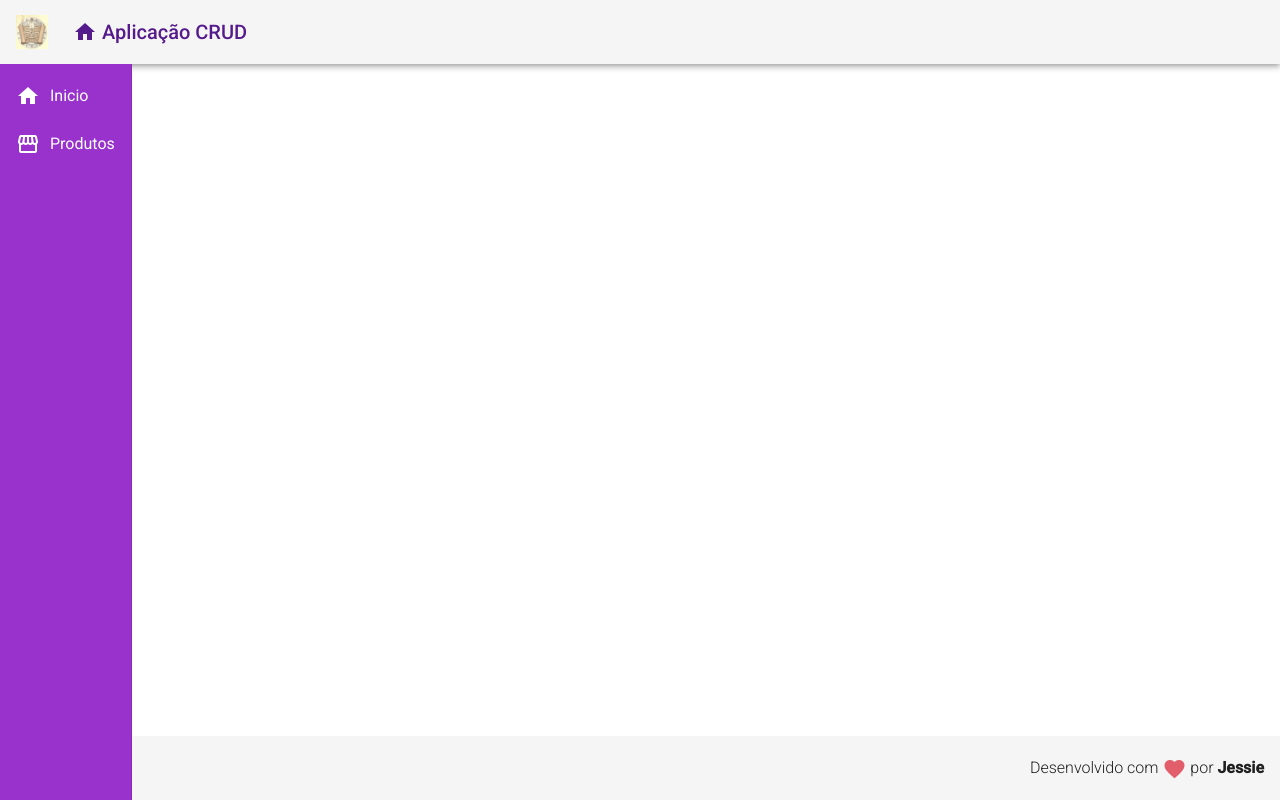
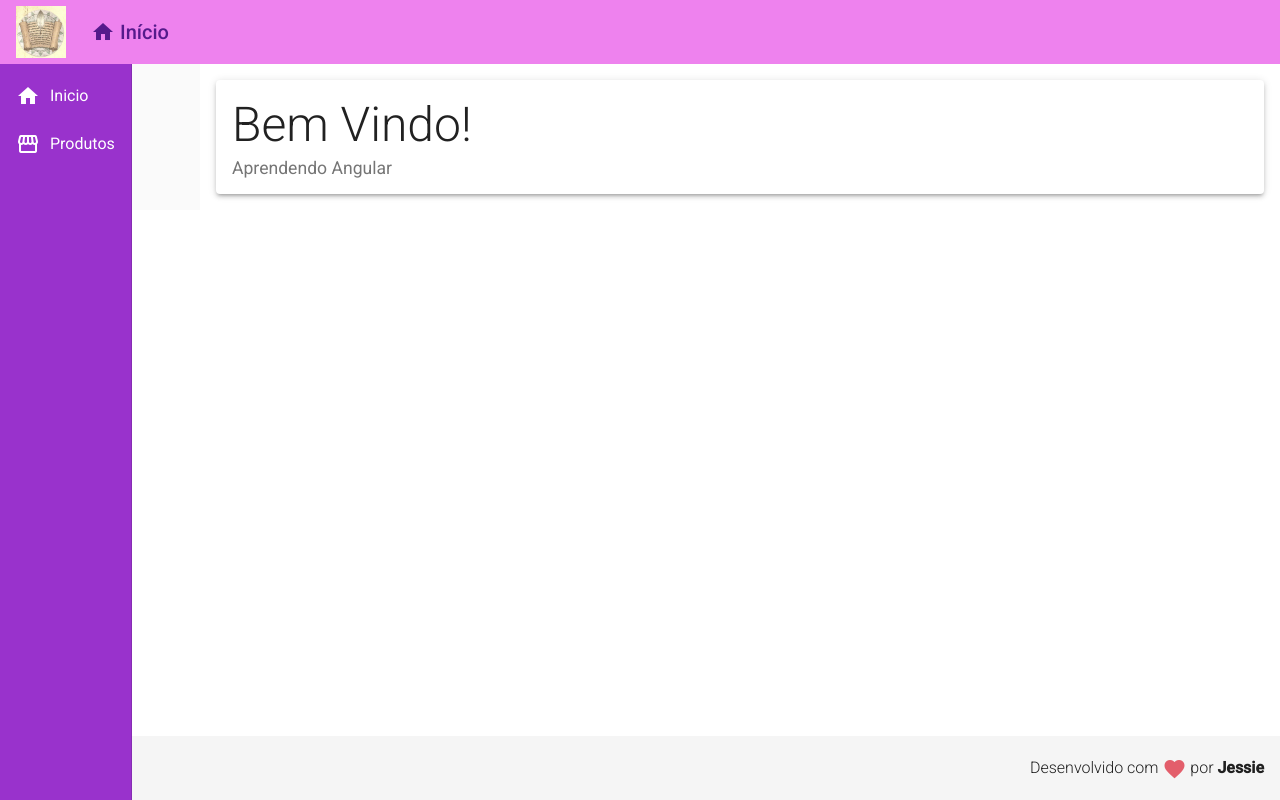
Before and after one commit to Shayalla/angular, an Angular app in the folder frontend/: page / in a window 1280 px wide. Built offline with nearby package versions, Linux system fonts and the light colour scheme.

Commit message:
criado home e linter arrumado

```diff
--- a/frontend/src/app/components/template/header/header.component.css
+++ b/frontend/src/app/components/template/header/header.component.css
@@ -1,6 +1,7 @@
 .header {
   display: flex;
   align-items: center;
+  background-color: violet;
 }
 
 .header a {
@@ -10,7 +11,7 @@
 }
 
 .header .logo {
-  max-width: 32px;
+  max-width: 50px;
 }
 
 .header .title-group {
--- a/frontend/src/app/components/template/header/header.component.html
+++ b/frontend/src/app/components/template/header/header.component.html
@@ -1,15 +1,13 @@
 <mat-toolbar class="header mat-elevation-z4">
   <span>
     <a href="">
-            <img src="assets/img/deusa.jpg" alt="logo" class="logo">
+      <img src="assets/img/deusa.jpg" alt="logo" class="logo" />
     </a>
   </span>
   <span class="title-group">
     <a href="">
-            <i class="material-icons">
-                home
-            </i>
-            Aplicação CRUD
+      <i class="material-icons"> home </i>
+      Início
     </a>
   </span>
 </mat-toolbar>
--- a/frontend/src/app/components/template/nav/nav.component.css
+++ b/frontend/src/app/components/template/nav/nav.component.css
@@ -1,11 +1,16 @@
 .sidenav {
-    background-color: darkorchid;
+  background-color: darkorchid;
 }
 
 .sidenav a {
-    color: white;
+  color: white;
 }
 
 .sidenav i {
-    padding-right: 10px;
+  padding-right: 10px;
 }
+
+.content {
+  padding: 16px;
+  background-color: #fff;
+}
--- a/frontend/src/app/components/template/nav/nav.component.html
+++ b/frontend/src/app/components/template/nav/nav.component.html
@@ -17,4 +17,7 @@
       </a>
     </mat-nav-list>
   </mat-sidenav>
+  <mat-sidenav-content class="content">
+    <app-home></app-home>
+  </mat-sidenav-content>
 </mat-sidenav-container>
--- /dev/null
+++ b/frontend/src/app/views/home/home.component.css
@@ -0,0 +1,9 @@
+.home .title {
+  font-size: 3rem;
+  font-weight: 300;
+  line-height: 1.2;
+}
+
+.home .subtitle {
+  font-size: 1.1rem;
+}
--- /dev/null
+++ b/frontend/src/app/views/home/home.component.html
@@ -0,0 +1,4 @@
+<mat-card class="home mat-elevation-z3">
+  <mat-card-title class="title">Bem Vindo!</mat-card-title>
+  <mat-card-subtitle class="subtitle">Aprendendo Angular</mat-card-subtitle>
+</mat-card>
--- /dev/null
+++ b/frontend/src/app/views/home/home.component.ts
@@ -0,0 +1,15 @@
+import { Component, OnInit } from '@angular/core';
+
+@Component({
+  selector: 'app-home',
+  templateUrl: './home.component.html',
+  styleUrls: ['./home.component.css']
+})
+export class HomeComponent implements OnInit {
+
+  constructor() { }
+
+  ngOnInit(): void {
+  }
+
+}
```
Also changed, not shown: frontend/src/app/app.module.ts (+7 -3 lines), frontend/src/app/components/template/footer/footer.component.html (+5 -7 lines). Lines whose indentation alone changed are shown as unchanged.
